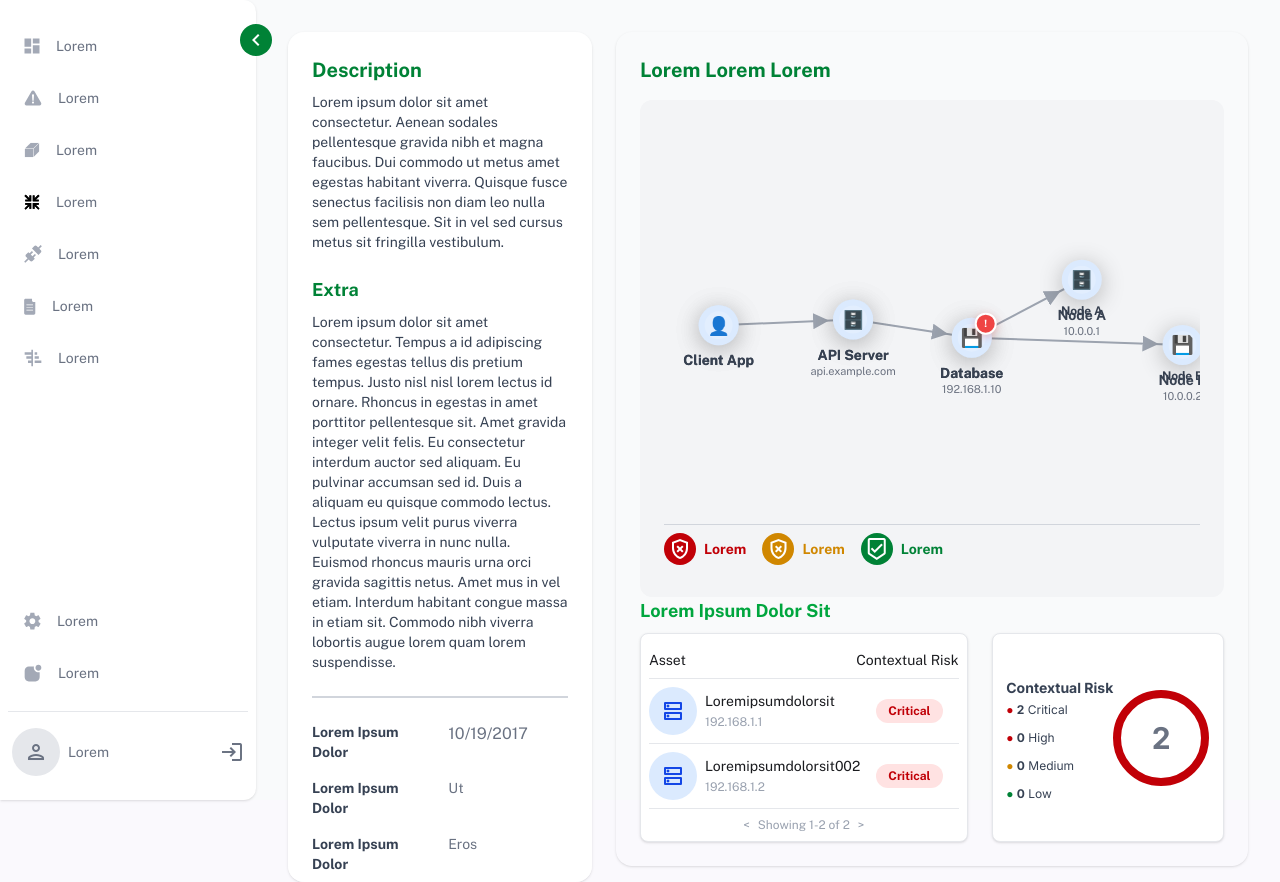
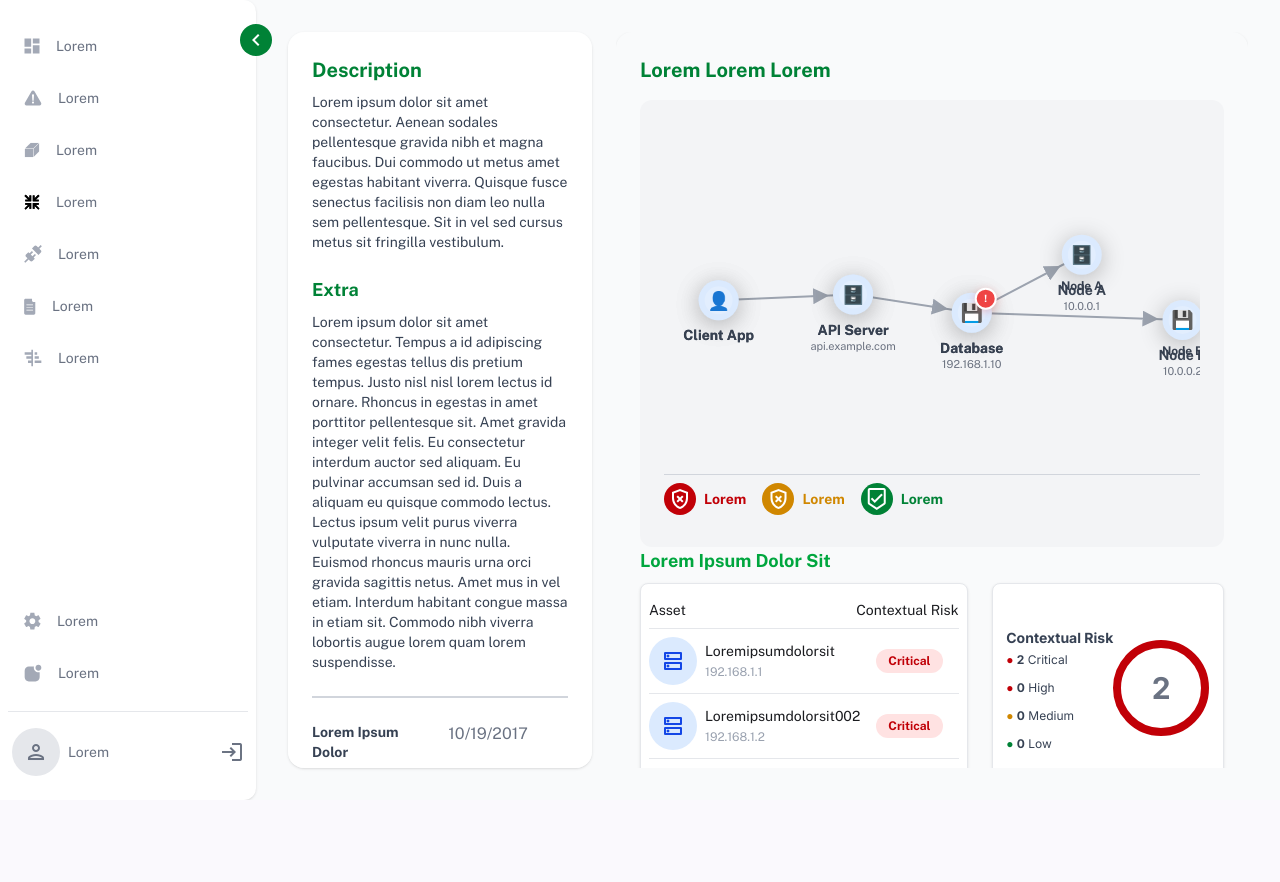
Before and after one commit to eawebmaster20/spikerz, an Angular app: page / in a window 1280 px wide. After the commit the page ends 800 px from the top, so only its background shows below. Built offline with nearby package versions, Linux system fonts and the light colour scheme.

Commit message:
feat: adjust graph section height and add scrollbar for improved usability

```diff
--- a/src/app/app.html
+++ b/src/app/app.html
@@ -94,7 +94,7 @@
         </section>
 
         <!-- Right: Graph and Risk -->
-        <section class="col-span-2 flex flex-col gap-6">
+        <section class="col-span-2 flex flex-col gap-6 scrollbar-hide overflow-y-scroll">
           <div class="rounded-2xl p-6 shadow mb-4">
             <h2 class="text-green-700 font-bold text-xl mb-4">Lorem Lorem Lorem</h2>
             <!-- Embedded Flow Graph -->
@@ -104,7 +104,7 @@
               [links]="networkLinks"
               [config]="customConfig"
               [width]="600"
-              [height]="400"
+              [height]="350"
             />
             <div class="flex flex-col">
               <h3 class="text-green-600 font-bold text-lg mb-2">Lorem Ipsum Dolor Sit</h3>
--- a/src/app/components/graph/graph.ts
+++ b/src/app/components/graph/graph.ts
@@ -26,7 +26,7 @@ export class Graph implements OnInit, OnDestroy, OnChanges {
   @Input() links: NetworkLink[] = [];
   @Input() config: NetworkConfig = {};
   @Input() width: number = 500;
-  @Input() height: number = 400;
+  @Input() height: number = 350;
   @Input() title?: string;
   @Input() subtitle?: string;
   @Input() classes?: string;
```
